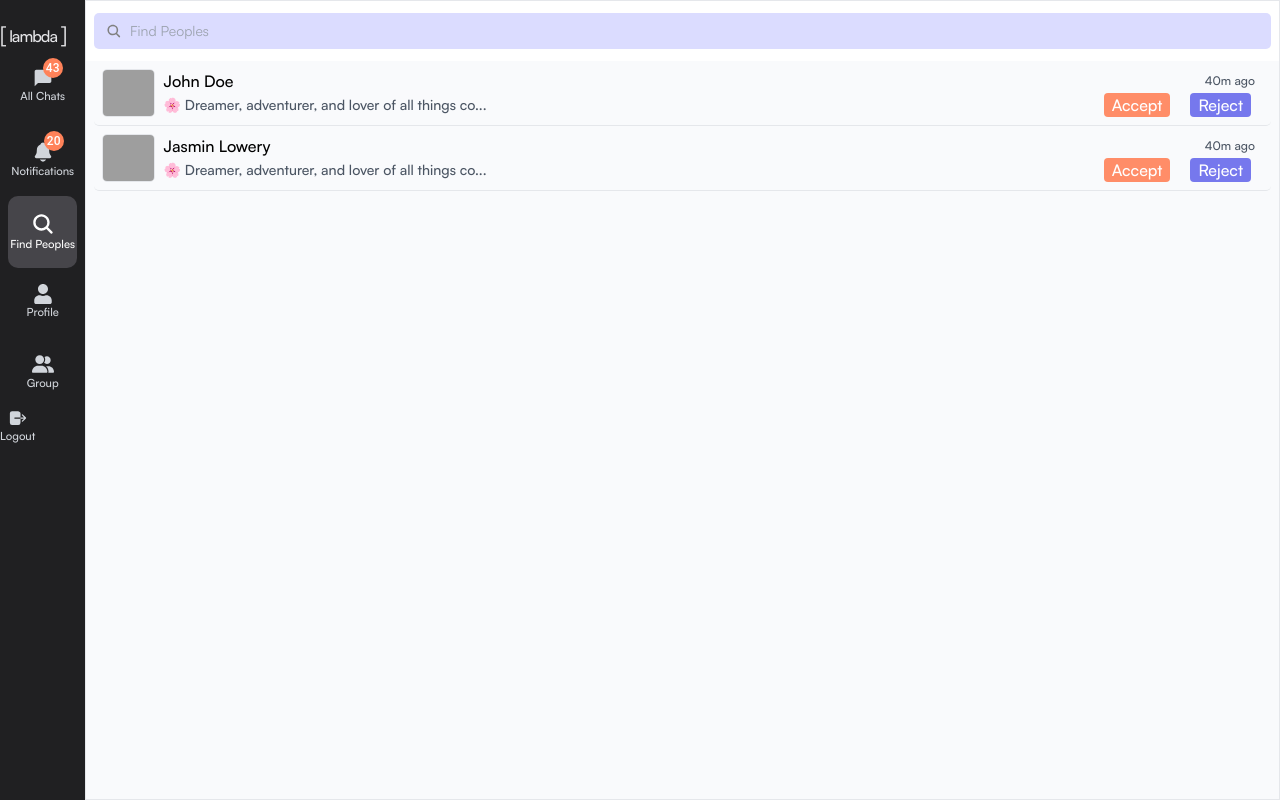
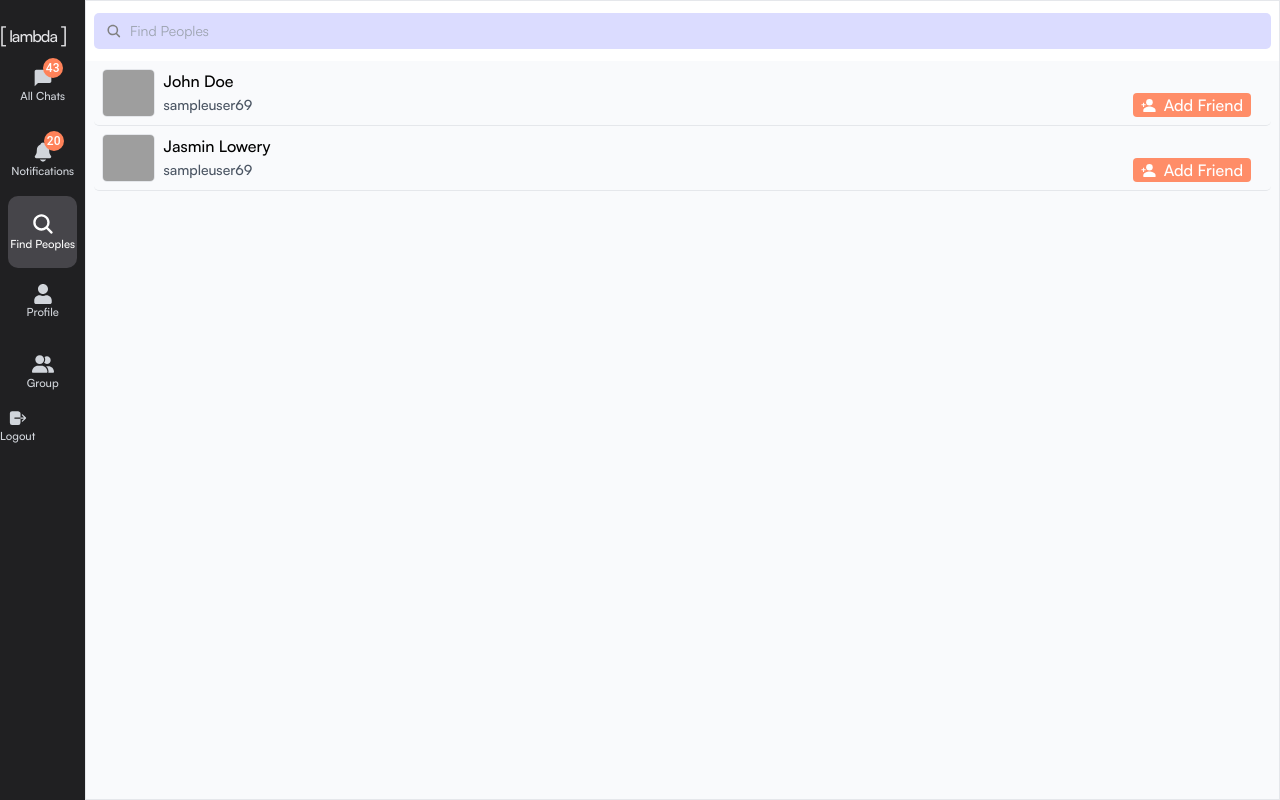
Before and after one commit to imdeeep/lambda, a Next.js app in the folder lambda/: page / in a window 1280 px wide. Both pictures are taken after a click on the button "Find Peoples". Built offline with nearby package versions, Linux system fonts and the light colour scheme; grey boxes are pictures that could not be loaded.

Commit message:
searchDone

```diff
--- a/lambda/src/app/globals.css
+++ b/lambda/src/app/globals.css
@@ -59,4 +59,7 @@ body {
   .arrow{
     transform: scale(0.6);
   }
+  .searchwidth{
+    width: 100vw;
+  }
 }
--- a/lambda/src/shared/Search.jsx
+++ b/lambda/src/shared/Search.jsx
@@ -1,6 +1,7 @@
 import React from "react";
 import { IoSearch } from "react-icons/io5";
 import { Stack } from "@mui/material";
+import { IoPersonAddSharp } from "react-icons/io5";
 import { sampleChats } from "@/components/sampleData";
 
 const Search = () => {
@@ -17,7 +18,7 @@ const Search = () => {
             />
           </div>
         </div>
-        <div className="h-full overflow-y-auto">
+        <div className="h-full w-full overflow-y-auto searchwidth">
         {sampleChats?.map((data, index) => {
           return (
               <div key={index} className="flex medium gap-2 p-2 rounded-[5px] mx-2 cursor-pointer hover:bg-[#EEEEF8] border-b">
@@ -31,21 +32,15 @@ const Search = () => {
               <div className="flex flex-col w-full">
                 <div className="flex items-center justify-between">
                   <p>{data.name}</p>
-                  <div className="flex items-center gap-2 px-2">
-                    <p className="text-xs text-gray-600">40m ago</p>
-                  </div>
                 </div>
                 <div className="flex justify-between items-center">
                   <p className="text-sm text-gray-600">
-                    {"🌸 Dreamer, adventurer, and lover of all things cozy 🌸 | Living life one coffee at a time ☕ | Always chasing sunsets and good vibes ✨ | 📚 Bookworm | 🌿 Plant mama | 🐾 Dog lover | Smiling through the chaos, finding joy in the little things 💖 | Let's be friends! 💌".slice(
-                      0,
-                      50
-                    )}
-                    ...
+                    {"sampleuser69"}
                   </p>
                   <div className="text-white flex justify-center gap-5 items-center mr-3">
-                    <button className="bg-[#FF8D68] px-2 rounded hover:bg-[#E16A44]">Accept</button>
-                    <button className="bg-[#7678ED] px-2 rounded hover:bg-[#6062C6]">Reject</button>
+                    <button className="bg-[#FF8D68] px-2 rounded hover:bg-[#E16A44] flex items-center gap-2">
+                    <IoPersonAddSharp size={15}/>
+                      Add Friend</button>
                   </div>
                 </div>
               </div>
```
